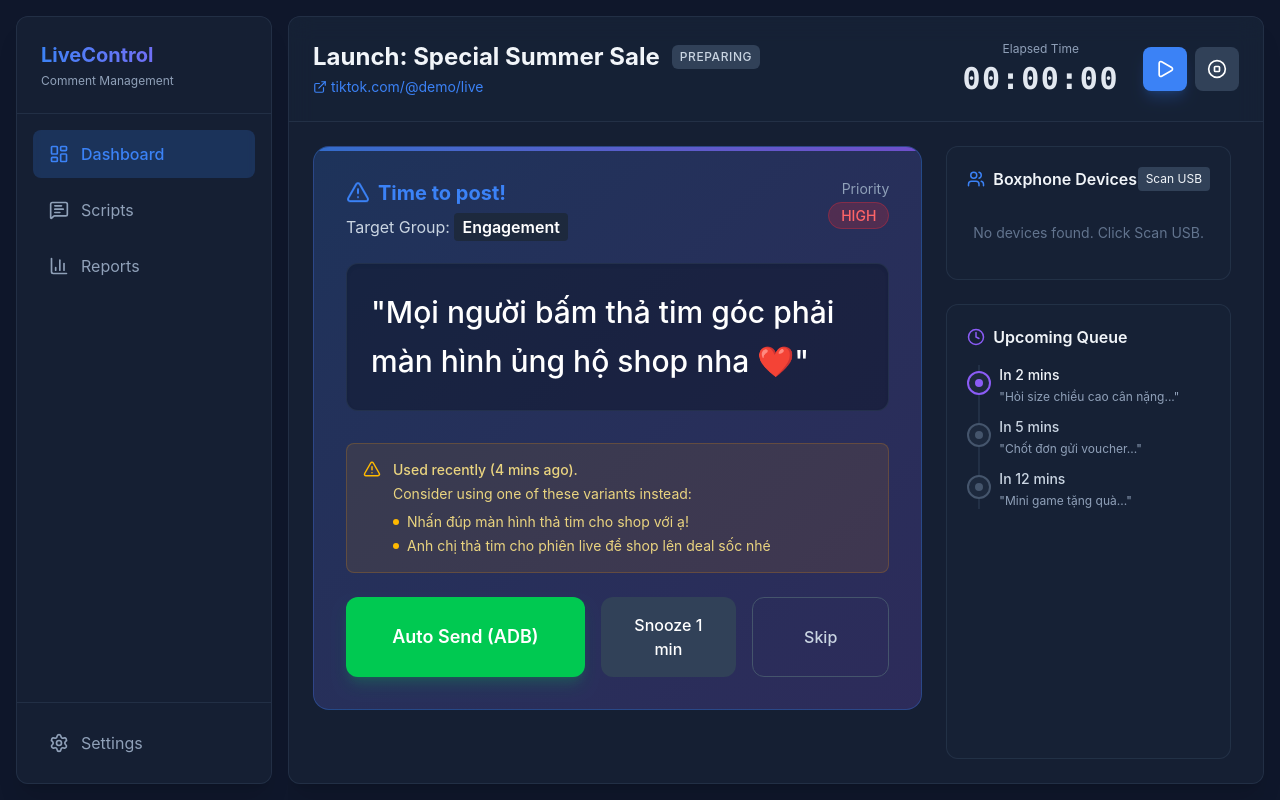
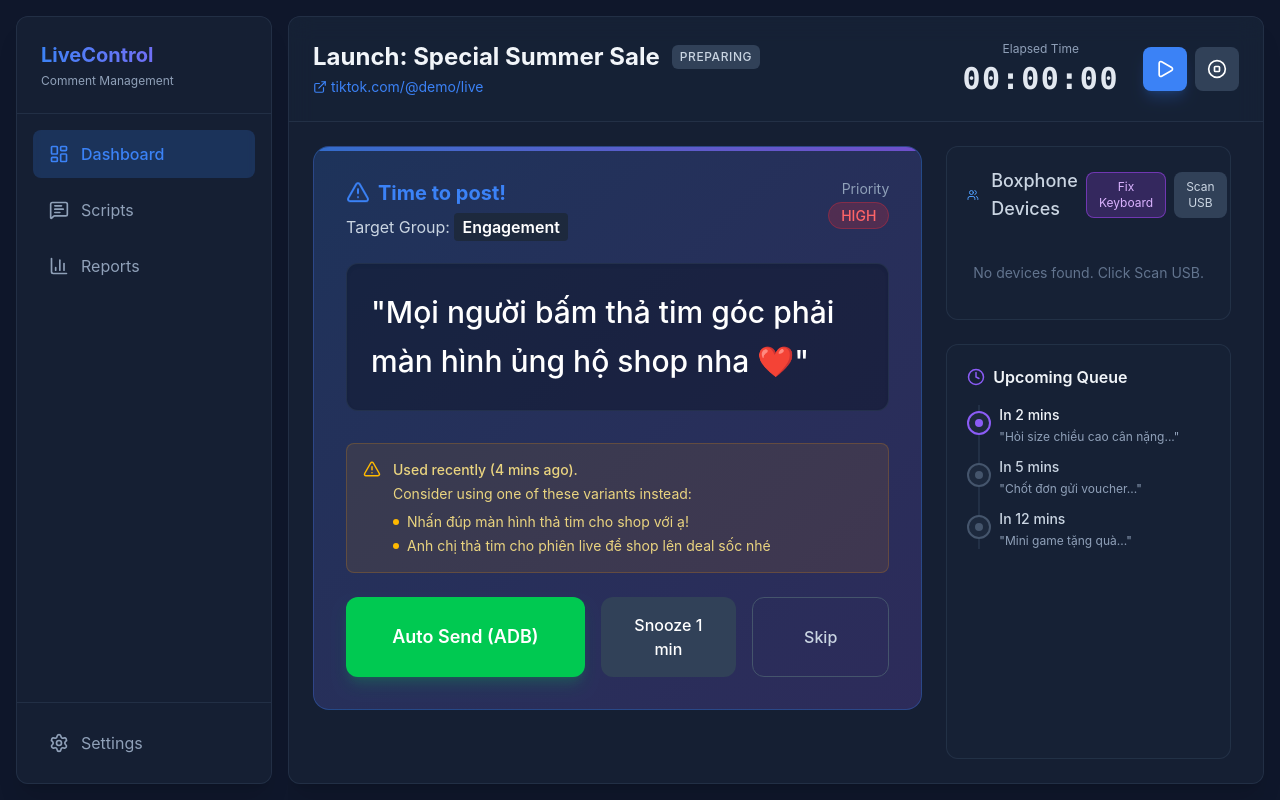
Before and after one commit to Tio-dev71/SeedingTikTok-Boxphone, a React (Vite) app in the folder frontend/: page / in a window 1280 px wide. Built offline with nearby package versions, Linux system fonts and the light colour scheme.

Commit message:
feat: add Setup Keyboard endpoint and UI button

```diff
--- a/frontend/src/pages/DashboardPage.tsx
+++ b/frontend/src/pages/DashboardPage.tsx
@@ -179,31 +179,48 @@ export function DashboardPage() {
         <div className="col-span-4 flex flex-col gap-6 overflow-y-auto pr-2 custom-scrollbar">
 
           <div className="bg-slate-800/30 border border-slate-700/50 rounded-xl p-5">
-            <div className="flex items-center justify-between mb-4">
-              <h3 className="font-semibold flex items-center gap-2">
-                <Users size={18} className="text-brand-primary" />
-                Boxphone Devices
-              </h3>
+              <div className="flex justify-between items-center mb-6">
+                <div className="flex items-center gap-3 text-slate-300">
+                  <Users size={20} className="text-blue-400" />
+                  <h2 className="text-lg font-medium">Boxphone Devices</h2>
+                </div>
+                <div className="flex gap-2">
+                  <button
+                    onClick={async () => {
+                      if (adbDevices.length > 0) {
+                        try {
+                          await fetch("http://localhost:8000/api/adb/devices/setup-keyboard", { method: "POST" });
+                          alert("Đã ép bật ADB Keyboard thành công cho " + adbDevices.length + " máy!");
+                        } catch(e) {
+                          alert("Lỗi khi bật keyboard!");
+                        }
+                      }
+                    }}
+                    className="text-xs bg-purple-500/20 hover:bg-purple-500/40 text-purple-300 border border-purple-500/50 px-3 py-1.5 rounded-lg transition-colors"
+                  >
+                    Fix Keyboard
+                  </button>
                   <button
                     onClick={async () => {
                       try {
                         const res = await fetch("http://localhost:8000/api/adb/devices/scan");
                         const data = await res.json();
-                    if (Array.isArray(data)) {
-                      setAdbDevices(data);
+                        if (Array.isArray(data.devices)) {
+                          setAdbDevices(data.devices);
                         } else {
                           alert("Lỗi quét thiết bị: " + JSON.stringify(data));
                           setAdbDevices([]);
                         }
                       } catch (e) {
                         console.error(e);
-                    alert("Không thể kết nối đến Backend!");
+                        alert("Không thể kết nối Backend");
                       }
                     }}
-                className="text-xs bg-slate-700 hover:bg-slate-600 px-2 py-1 rounded"
+                    className="text-xs bg-slate-700 hover:bg-slate-600 text-slate-300 px-3 py-1.5 rounded-lg transition-colors"
                   >
                     Scan USB
                   </button>
+                </div>
               </div>
 
             <div className="space-y-4">
```
Also changed, not shown: 1 other file (tests, documents, lock files or other folders). Lines whose indentation alone changed are shown as unchanged.
